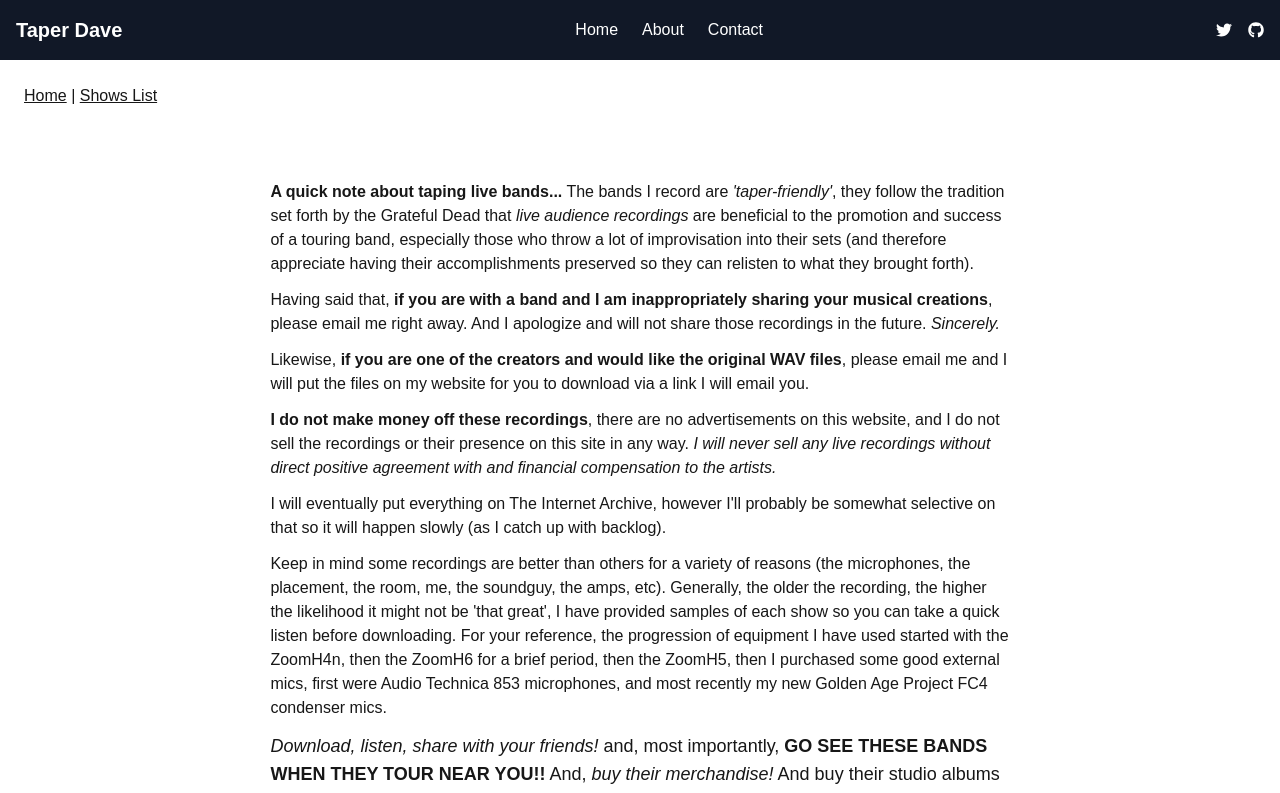
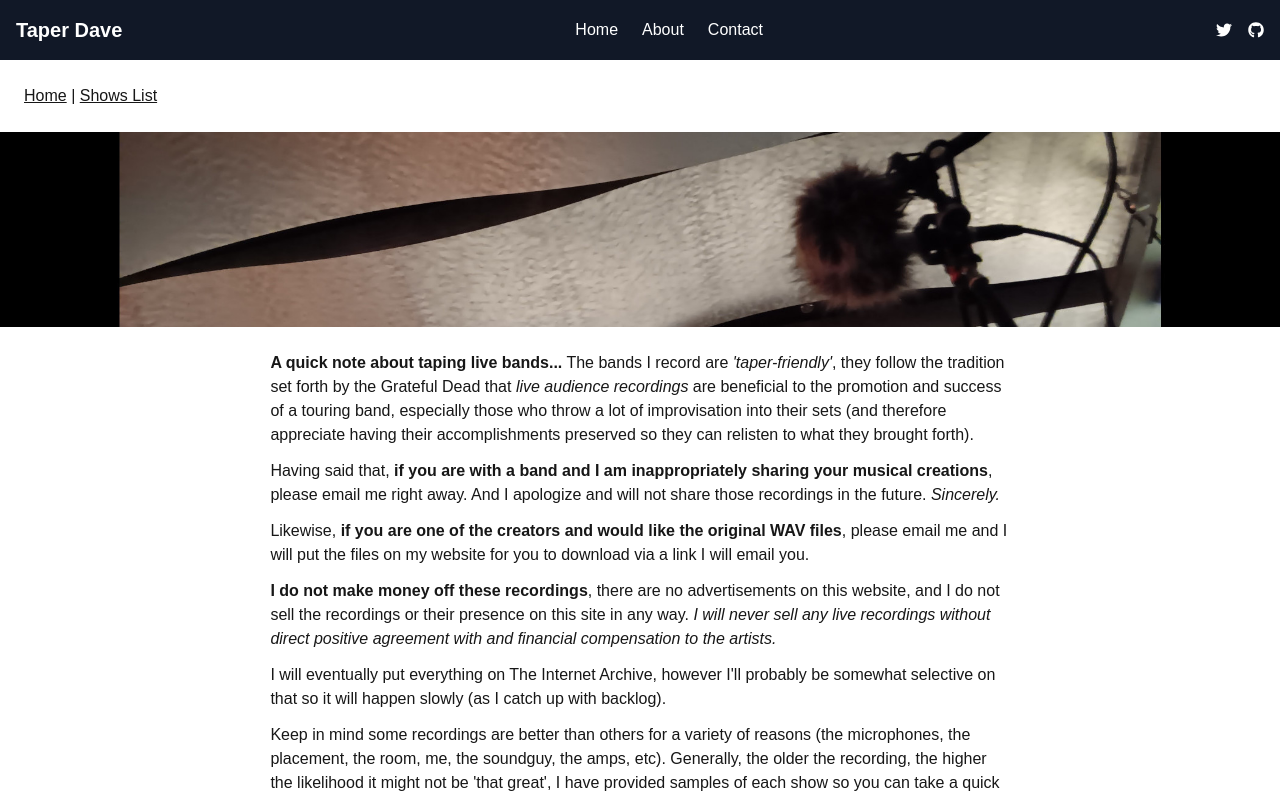
Before and after one commit to davpetersonaz/newtaperdave, a Next.js app: page / in a window 1280 px wide. Shown: the top 793 px of the page. Built offline with nearby package versions, Linux system fonts and the light colour scheme.

Commit message:
got the header image working

```diff
--- a/app/layout.tsx
+++ b/app/layout.tsx
@@ -35,9 +35,11 @@ export default function RootLayout({
 			<body className="flex flex-col h-screen">
 				<Header />
 				<NavLinks />
-				<main className="relative flex min-h-screen flex-col p-6 mb-auto">{children}</main>
+				<main className="mb-auto relative flex min-h-screen flex-col mr-6 ml-6">{children}</main>
 				<Footer />
 			</body>
 		</html>
 	);
+
+	//TODO: footer isn't staying on the bottom
 }
--- a/app/page.tsx
+++ b/app/page.tsx
@@ -1,9 +1,11 @@
+
+/* npm run dev */
 
 import SplashImage from '@/app/ui/splash-image';
 import FrequentBands from '@/app/ui/frequent-bands';
 import Link from 'next/link';
 import { Suspense } from 'react'
-import { FrequentBandSkeleton } from '@/app/ui/skeletons';
+import FrequentBandSkeleton from '@/app/ui/skeletons';
 
 export default function Page(){
 	return (
--- a/app/ui/skeletons.tsx
+++ b/app/ui/skeletons.tsx
@@ -2,10 +2,12 @@
 // Loading animation
 const shimmer = 'before:absolute before:inset-0 before:-translate-x-full before:animate-[shimmer_2s_infinite] before:bg-gradient-to-r before:from-transparent before:via-white/60 before:to-transparent';
 
-export function FrequentBandSkeleton() {
+export default function FrequentBandSkeleton(){
 	return (
-		<div className={`${shimmer} relative overflow-hidden rounded-xl bg-gray-100 p-2 shadow-sm`}>
-			<div className="h-40 w-64 rounded-md bg-gray-200" />
-		</div>
+		<>
+			<div className={`${shimmer} relative overflow-hidden rounded-xl bg-gray-100 p-2 shadow-sm`}>
+				<div className="h-40 w-64 rounded-md bg-gray-200" />
+			</div>
+		</>
 	);
 }
--- a/app/ui/splash-image.tsx
+++ b/app/ui/splash-image.tsx
@@ -1,13 +1,14 @@
 
-import Image from 'next/image';
+import Image from "next/image";
 import { fetchSplashImage } from '@/app/lib/data';
 
 export default async function SplashImage(){
 	const splashImage = await fetchSplashImage();
-	console.warn('splashImage', splashImage, typeof splashImage);
+//	console.warn('splashImage', splashImage, typeof splashImage);
 	return (
-		<div className="overflow-hidden">
-			<Image src="/images/home/gaps-pigeons20231119.JPG" alt='my mics through the years' width={2100} height={320} className="border-solid border-3 border-black" />
+		<div className="-ml-6 -mr-6">
+			<Image src={splashImage} alt='my mics through the years' width={2100} height={320} />
 		</div>
 	);
+	//can't make this work on the Image:  className="border-y-solid border-y-3 border-y-yellow"
 }
```
Also changed, not shown: app/ui/frequent-bands.tsx (+2 -7 lines).
